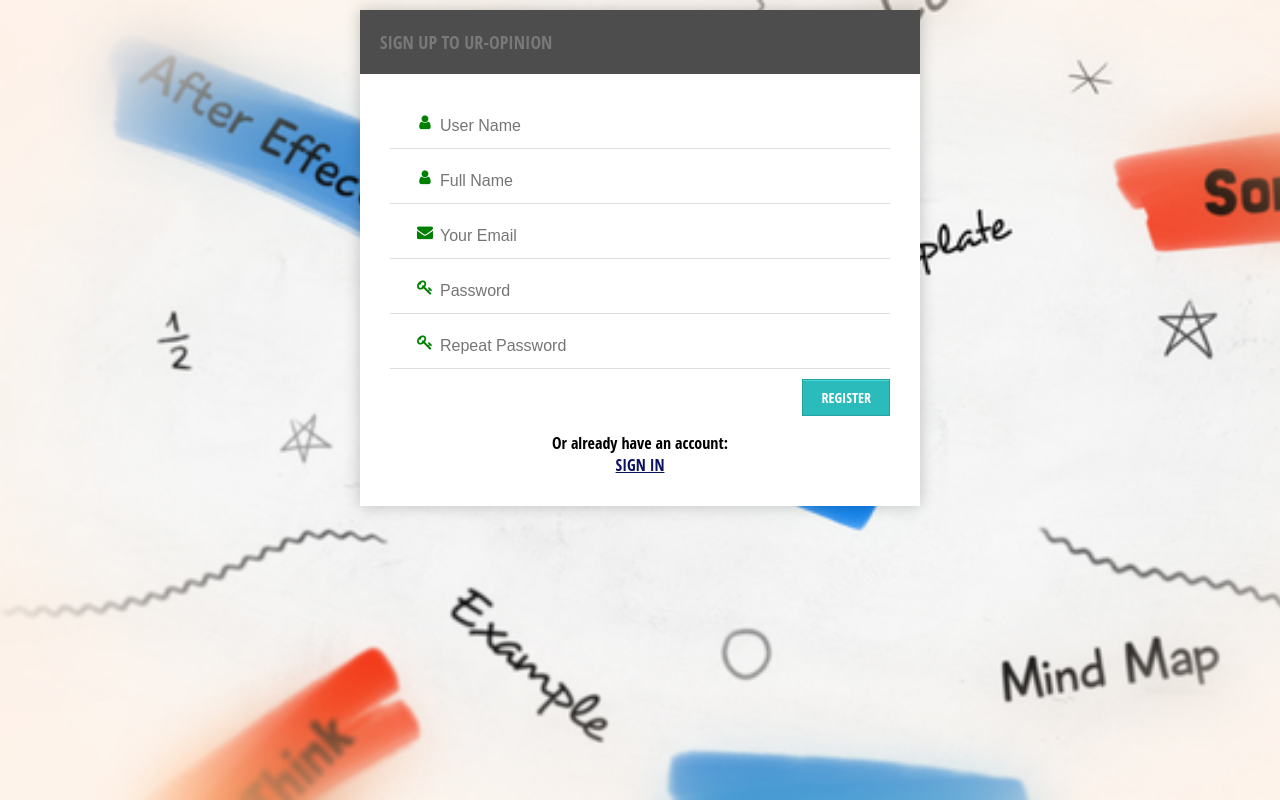
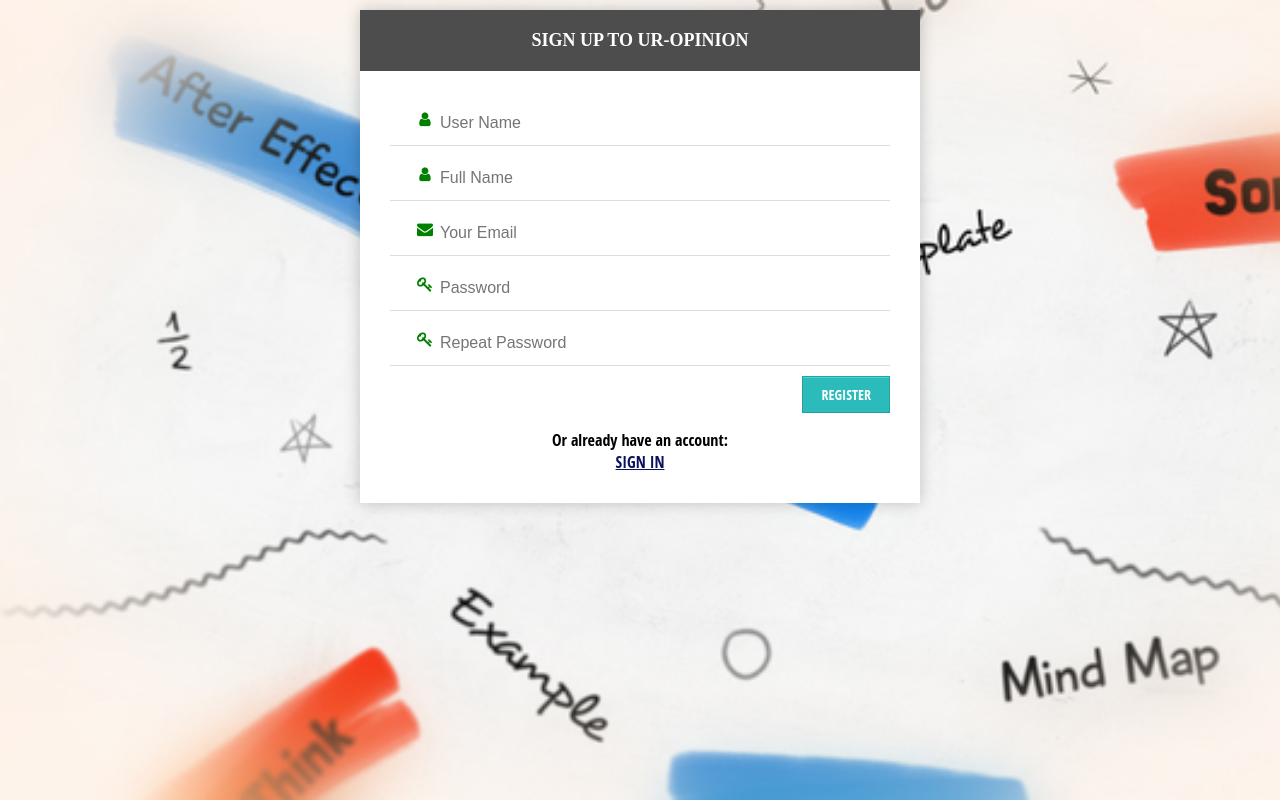
Before and after one commit to itmo-wad/Ur-opinion, a Flask app: page /register in a window 1280 px wide. Run offline with Flask 2, Linux system fonts and the light colour scheme; parts of the project's set-up code (start-up, migrations or seed data) failed here and were passed over.

Commit message:
update headers

```diff
--- a/static/css/style_login.css
+++ b/static/css/style_login.css
@@ -27,12 +27,13 @@ body {
 .form-style h2 {
 	background: #4D4D4D;
 	text-transform: uppercase;
-	font-family: 'Open Sans Condensed', sans-serif;
-	color: #797979;
+	font-family: initial;
+	color: white;
 	font-size: 18px;
-	font-weight: 100;
+	font-weight: bold;
 	padding: 20px;
 	margin: -30px -30px 30px -30px;
+	text-align: center;
 }
 
 .form-style input[type="text"],
```
